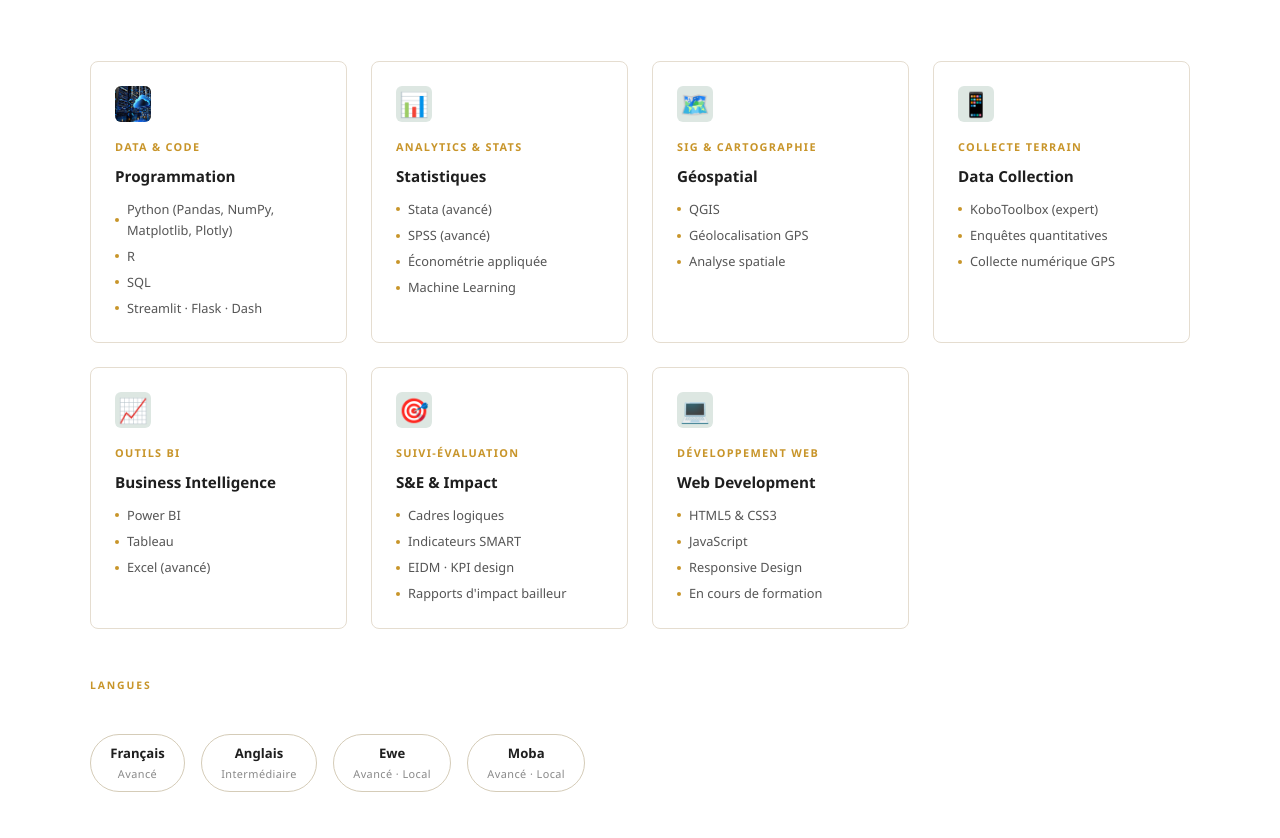
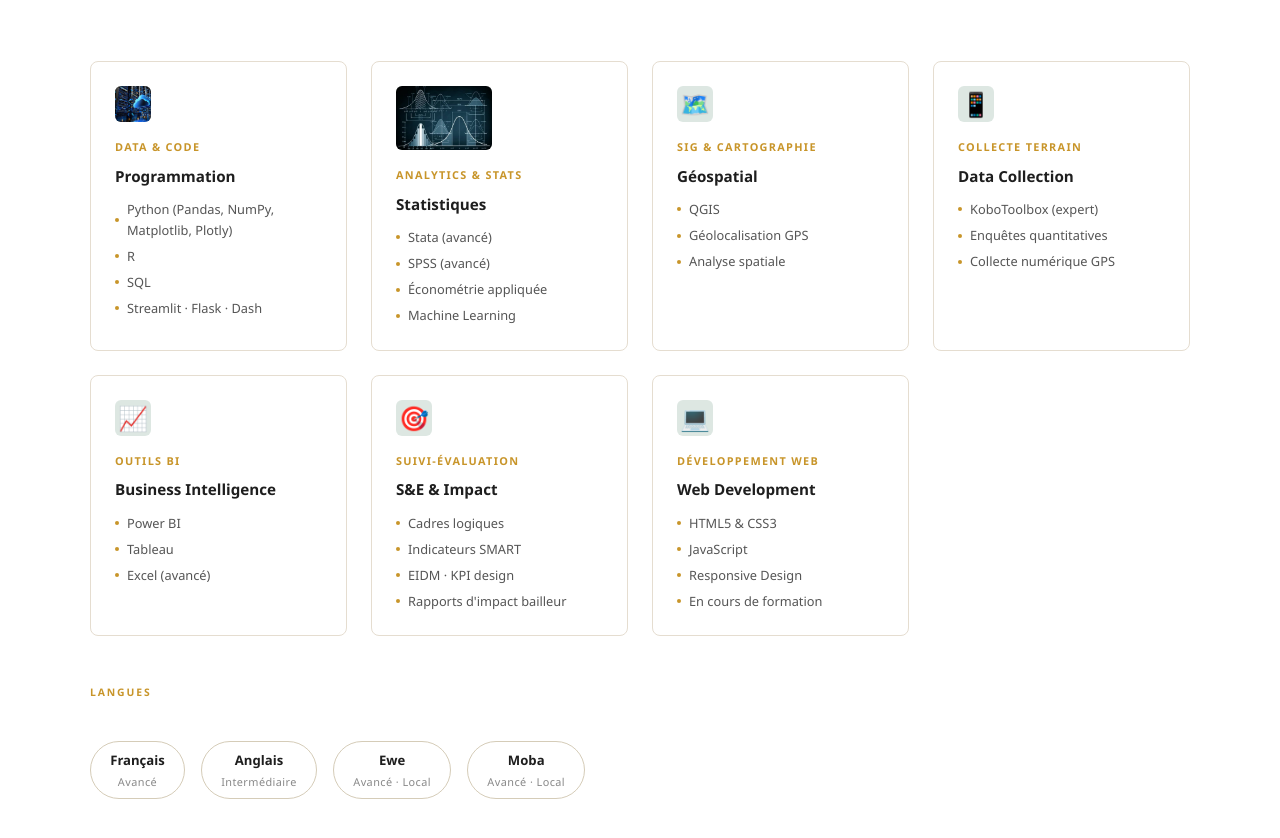
Before and after one commit to tchatakourah-hash/TCHATAKOURA, a plain HTML site: page index.html in a window 1280 px wide. Shown: the part 4402-5240 px from the top of the page. Drawn offline with Linux system fonts and the light colour scheme.

Commit message:
Update index.html

```diff
--- a/index.html
+++ b/index.html
@@ -767,7 +767,9 @@ footer strong{color:rgba(255,255,255,.7)}
         </div>
       </div>
       <div class="skill-card">
-        <div class="skill-icon" style="font-size:1.5rem;background:rgba(27,94,63,.15)">📊</div>
+        <div class="skill-icon" style="font-size:1.5rem;background:rgba(27,94,63,.15);padding:0;overflow:hidden;width:6rem;height:4rem;">
+        <img src="Analytics & Stats.jpg" alt="Analytics and Stats" style="width:100%;height:100%;object-fit:cover;display:block;" />
+        </div>
         <div class="skill-cat">Analytics & Stats</div>
         <div class="skill-title">Statistiques</div>
         <div class="skill-items">
```
